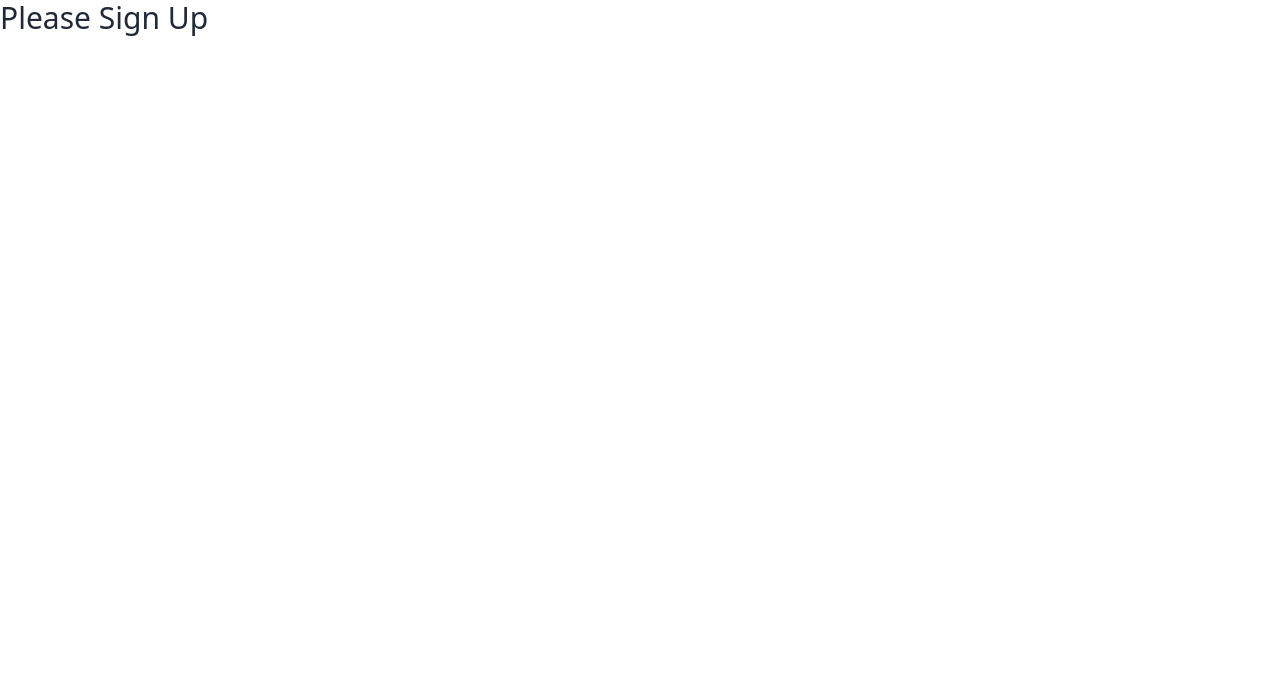
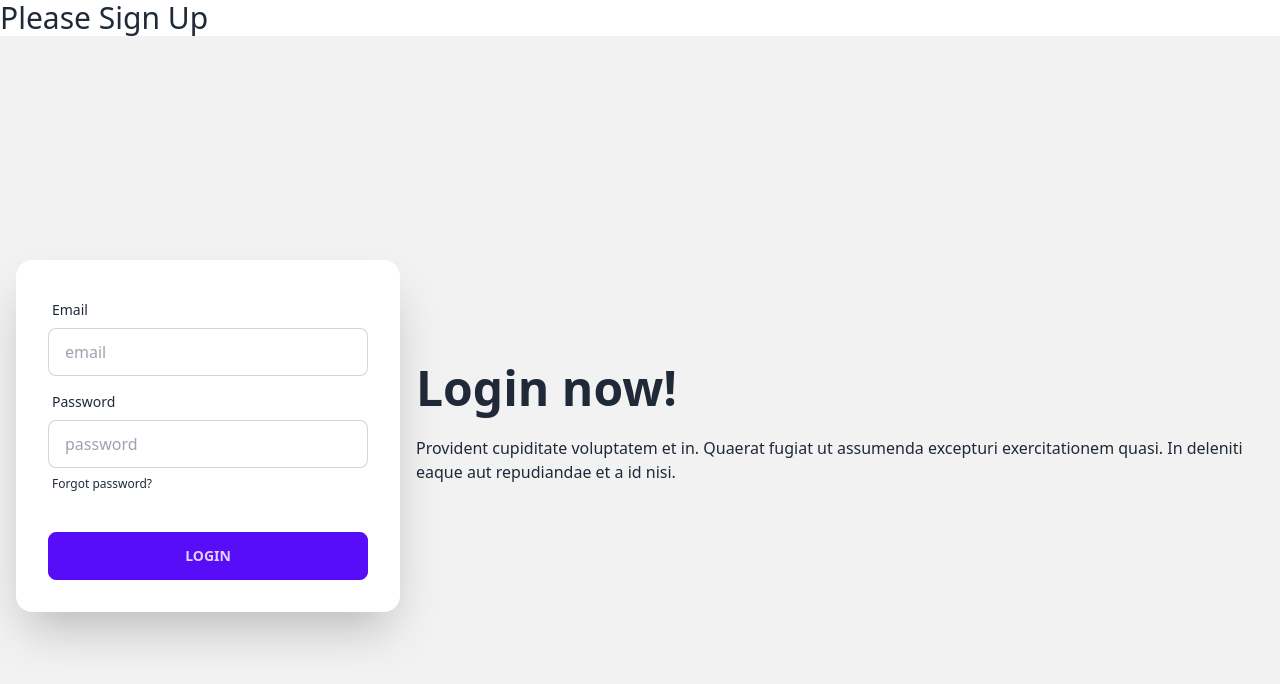
Before and after one commit to ronee-muhammad-rayhan/coffee-store-client, a React (Vite) app: page /signup in a window 1280 px wide. Shown: the top 684 px of the page. Built offline with nearby package versions, Linux system fonts and the light colour scheme.

Commit message:
56_5-2 (Recap) Signup, Signin, firebase, context recap

```diff
--- a/src/components/SignIn.jsx
+++ b/src/components/SignIn.jsx
@@ -1,7 +1,64 @@
 const SignIn = () => {
+  const handleSubmit = (event) => {
+    event.preventDefault();
+
+    const form = event.target;
+
+    const email = form.email.value;
+    const password = form.password.value;
+    console.log(email, password);
+  };
   return (
     <div>
       <h2 className="text-3xl">Please Sign in</h2>
+      <div className="hero min-h-screen bg-base-200">
+        <div className="hero-content flex-col lg:flex-row-reverse">
+          <div className="text-center lg:text-left">
+            <h1 className="text-5xl font-bold">Login now!</h1>
+            <p className="py-6">
+              Provident cupiditate voluptatem et in. Quaerat fugiat ut assumenda
+              excepturi exercitationem quasi. In deleniti eaque aut repudiandae
+              et a id nisi.
+            </p>
+          </div>
+          <div className="card flex-shrink-0 w-full max-w-sm shadow-2xl bg-base-100">
+            <form onSubmit={handleSubmit} className="card-body">
+              <div className="form-control">
+                <label className="label">
+                  <span className="label-text">Email</span>
+                </label>
+                <input
+                  type="email"
+                  placeholder="email"
+                  name="email"
+                  className="input input-bordered"
+                  required
+                />
+              </div>
+              <div className="form-control">
+                <label className="label">
+                  <span className="label-text">Password</span>
+                </label>
+                <input
+                  type="password"
+                  placeholder="password"
+                  name="password"
+                  className="input input-bordered"
+                  required
+                />
+                <label className="label">
+                  <a href="#" className="label-text-alt link link-hover">
+                    Forgot password?
+                  </a>
+                </label>
+              </div>
+              <div className="form-control mt-6">
+                <button className="btn btn-primary">Login</button>
+              </div>
+            </form>
+          </div>
+        </div>
+      </div>
     </div>
   );
 };
--- a/src/components/SignUp.jsx
+++ b/src/components/SignUp.jsx
@@ -1,7 +1,77 @@
+import { useContext } from "react";
+import { AuthContext } from "../providers/AuthProvider";
+
 const SignUp = () => {
+  const { createUser } = useContext(AuthContext);
+  const handleSubmit = (e) => {
+    e.preventDefault();
+    const form = event.target;
+
+    const email = form.email.value;
+    const password = form.password.value;
+    console.log(email, password);
+    createUser(email, password)
+      .then((userCredential) => {
+        console.log(userCredential);
+        console.log(userCredential.user);
+        console.log(userCredential.user.email);
+      })
+      .catch((error) => {
+        console.error(error);
+      });
+  };
+
   return (
     <div>
       <h2 className="text-3xl">Please Sign Up</h2>
+      <div className="hero min-h-screen bg-base-200">
+        <div className="hero-content flex-col lg:flex-row-reverse">
+          <div className="text-center lg:text-left">
+            <h1 className="text-5xl font-bold">Login now!</h1>
+            <p className="py-6">
+              Provident cupiditate voluptatem et in. Quaerat fugiat ut assumenda
+              excepturi exercitationem quasi. In deleniti eaque aut repudiandae
+              et a id nisi.
+            </p>
+          </div>
+          <div className="card flex-shrink-0 w-full max-w-sm shadow-2xl bg-base-100">
+            <form onSubmit={handleSubmit} className="card-body">
+              <div className="form-control">
+                <label className="label">
+                  <span className="label-text">Email</span>
+                </label>
+                <input
+                  type="email"
+                  placeholder="email"
+                  name="email"
+                  className="input input-bordered"
+                  required
+                />
+              </div>
+              <div className="form-control">
+                <label className="label">
+                  <span className="label-text">Password</span>
+                </label>
+                <input
+                  type="password"
+                  name="password"
+                  placeholder="password"
+                  className="input input-bordered"
+                  required
+                />
+                <label className="label">
+                  <a href="#" className="label-text-alt link link-hover">
+                    Forgot password?
+                  </a>
+                </label>
+              </div>
+              <div className="form-control mt-6">
+                <button className="btn btn-primary">Login</button>
+              </div>
+            </form>
+          </div>
+        </div>
+      </div>
     </div>
   );
 };
--- a/src/main.jsx
+++ b/src/main.jsx
@@ -7,6 +7,7 @@
 import AddCoffee from "./components/AddCoffee.jsx";
 import SignUp from "./components/SignUp.jsx";
 import SignIn from "./components/SignIn.jsx";
+import AuthProvider from "./providers/AuthProvider.jsx";
 
 const router = createBrowserRouter([
   {
@@ -35,6 +36,8 @@
 
 ReactDOM.createRoot(document.getElementById("root")).render(
   <React.StrictMode>
-    <RouterProvider router={router} />
+    <AuthProvider>
+      <RouterProvider router={router} />
+    </AuthProvider>
   </React.StrictMode>
 );
--- /dev/null
+++ b/src/providers/AuthProvider.jsx
@@ -0,0 +1,21 @@
+import { createContext, useState } from "react";
+import { createUserWithEmailAndPassword, getAuth } from "firebase/auth";
+import { app } from "../firebase/firebase.config";
+
+export const AuthContext = createContext(null);
+const auth = getAuth(app);
+const AuthProvider = ({ children }) => {
+  const [user, setUser] = useState(null);
+  const [loading, setLoading] = useState(true);
+
+  const createUser = (email, password) => {
+    setLoading(true);
+    return createUserWithEmailAndPassword(auth, email, password);
+  };
+  const authInfo = { user, loading, setLoading, createUser };
+  return (
+    <AuthContext.Provider value={authInfo}>{children}</AuthContext.Provider>
+  );
+};
+
+export default AuthProvider;
```
